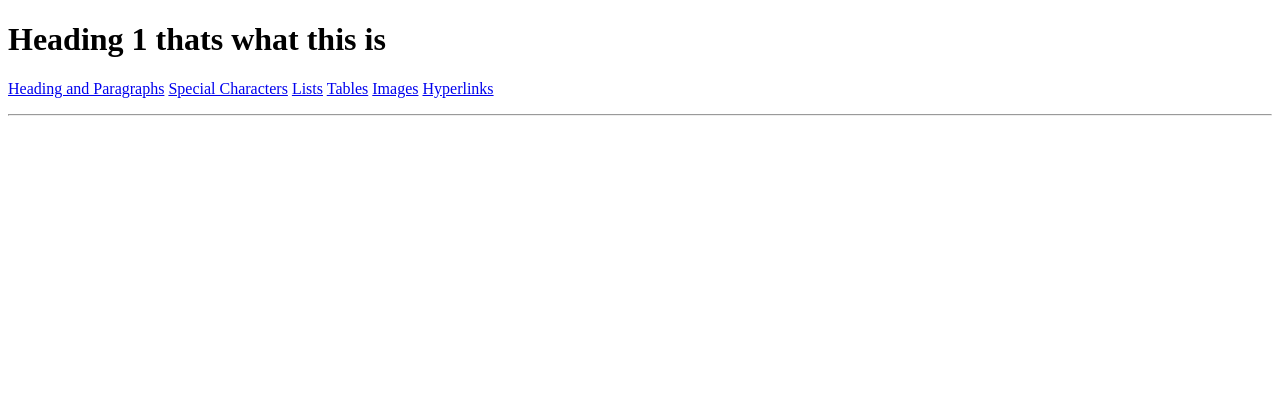
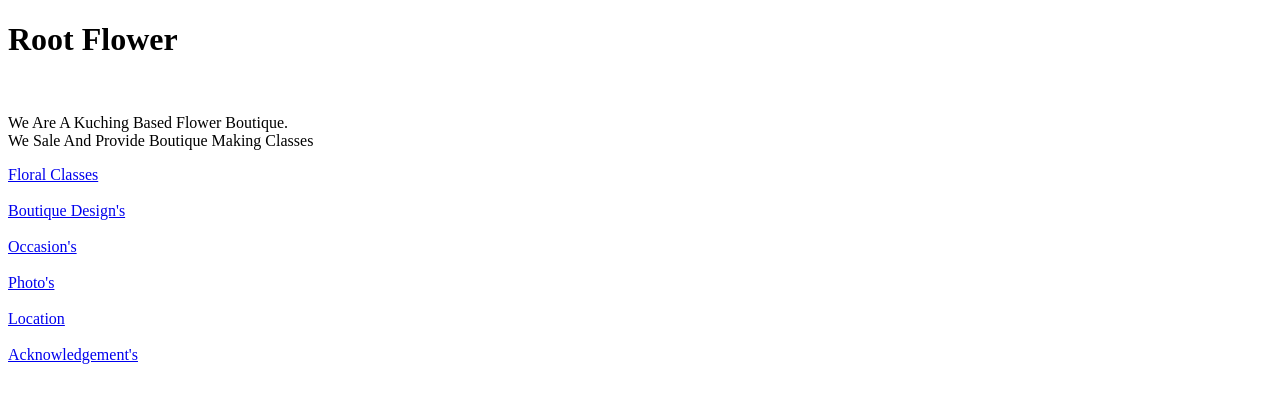
Before and after one commit to syedhassanalishah3255-web/web-project, a plain HTML site: page web.html in a window 1280 px wide. Drawn offline with Linux system fonts and the light colour scheme.

Commit message:
web.html

```diff
--- a/web.html
+++ b/web.html
@@ -1,21 +1,33 @@
 <!DOCTYPE html>
-<html lang="en">
+<html>
 <head>
-	<meta charset="utf-8" />
-	<meta name="description" content="Demonstrates some basic HTML content elements" />
-	<meta name="keywords" content="HTML5, tags" />
-	<meta name="author" content="Hassan ali shah syed" />
-	<title>Lab 1 HTML Exercise</title>
+  <meta charset="utf-8" />
+  <meta name="description" content=" " />
+  <meta name="keywords" content=" " />
+  <meta name="author" content=" "  />
+  <title>Root Flower | Kuching</title>
 </head>
+<h1>Root Flower</h1>
+<br/>
+<p>We Are A Kuching Based Flower Boutique.</br>
+   We Sale And Provide Boutique Making Classes</p>
+
 <body>
-<h1>Heading 1 thats what this is</h1>
-<p>
-	<a href=" #headings">Heading and Paragraphs</a>
-    <a href="#sc">Special Characters</a>
-    <a href="#lists">Lists</a>
-    <a href="#tables">Tables</a>
-    <a href="#images">Images</a>
-    <a href="#hyperlinks">Hyperlinks</a>
-</p>
-<hr>
-<img>
+
+<a href=" #classes">Floral Classes</a> </br>
+</br>
+<a href="#designs">Boutique Design's</a> </br>
+</br>
+<a href="#occasion">Occasion's</a> </br>
+</br>
+<a href="#photos">Photo's</a></br>
+</br>
+<a href="#location">Location</a></br>
+</br>
+<a href="#acknowledgements">Acknowledgement's</a>
+
+
+
+
+</body>
+</html>
```
